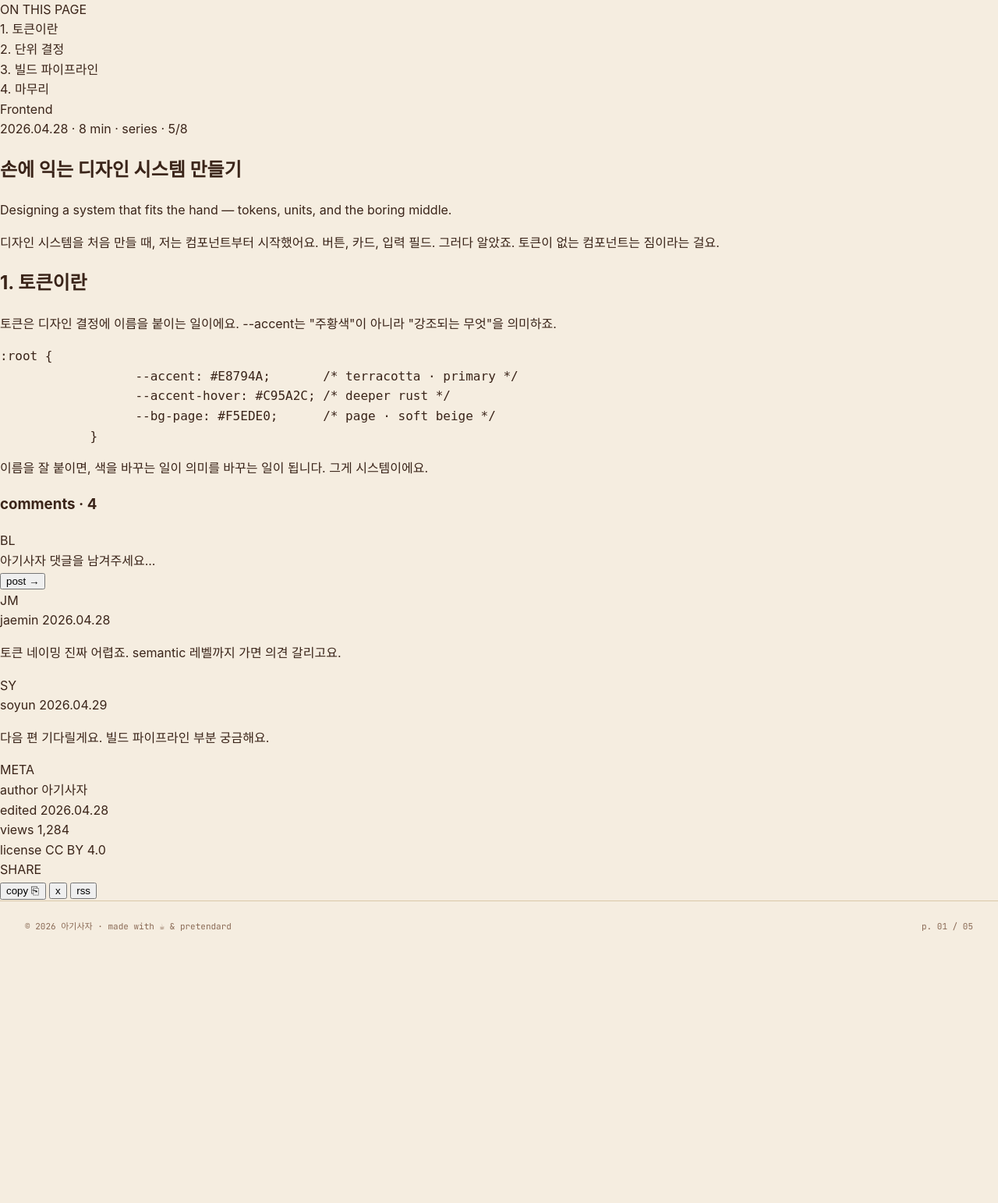
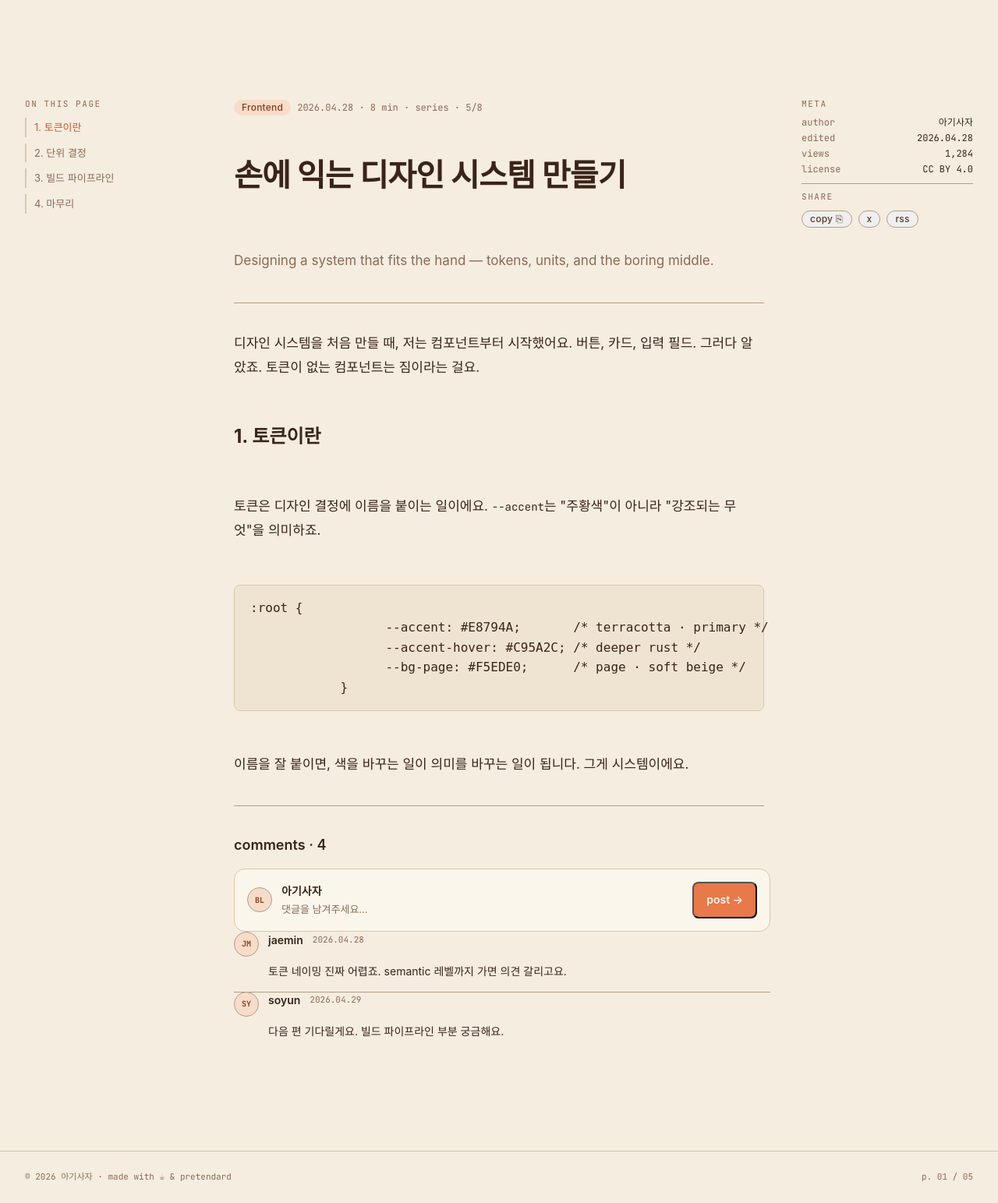
Before and after one commit to yoonjay06/FE_3rd_hw, a Django app: template likelion_blog/templates/blog/tech_detail.html in a window 1280 px wide. Shown: the part 76-1619 px from the top of the page at 78% size. Before the commit the page ends 1270 px from the top, so only its background shows below. Run offline with Django 5.2, Linux system fonts and the light colour scheme; the template is opened without the code that fills it, so the values that code supplies are empty; some web fonts are replaced.

Commit message:
Feat:3조 윤재원

```diff
--- a/likelion_blog/static/css/tech_detail.css
+++ b/likelion_blog/static/css/tech_detail.css
@@ -0,0 +1,539 @@
+.post-reading-view{
+    display: flex;
+    padding: 64px;
+    justify-content: center;
+    align-items: flex-start;
+    gap: 48px;
+    align-self: stretch;
+}
+
+.post-main{
+    display: flex;
+    padding: 64px;
+    justify-content: center;
+    align-items: flex-start;
+    gap: 48px;
+    align-self: stretch;
+}
+
+.toc-list{
+    display: flex;
+    width: 220px;
+    flex-direction: column;
+    align-items: flex-start;
+    gap: 12px;
+}
+
+.toc-title{
+    color: var(--beige-ink-3, #8A6A55);
+
+/* Mono/Eyebrow */
+    font-family: "JetBrains Mono";
+    font-size: 11px;
+    font-style: normal;
+    font-weight: 400;
+    line-height: 100%; /* 11px */
+    letter-spacing: 1.54px;
+}
+
+.toc-items{
+    display: flex;
+    flex-direction: column;
+    align-items: flex-start;
+    gap: 8px;
+    align-self: stretch;
+}
+
+.toc-item1{
+    display: flex;
+    padding: 2px 0 2px 10px;
+    align-items: flex-start;
+    border-left: 2px solid var(--beige-line-default, #D9C7A8);
+}
+
+.whatistoken{
+    color: var(--beige-accent-hover, #C95A2C);
+
+/* Body/Small Meta */
+    font-family: Inter;
+    font-size: 13px;
+    font-style: normal;
+    font-weight: 400;
+    line-height: 160%; /* 20.8px */
+}
+
+.toc-item{
+    display: flex;
+    padding: 2px 0 2px 10px;
+    align-items: flex-start;
+    border-left: 2px solid var(--beige-line-default, #D9C7A8);
+}
+
+.other-toc-items{
+    color: var(--beige-ink-3, #8A6A55);
+
+/* Body/Small Meta */
+    font-family: Inter;
+    font-size: 13px;
+    font-style: normal;
+    font-weight: 400;
+    line-height: 160%; /* 20.8px */
+}
+
+.post-article{
+    display: flex;
+    width: 680px;
+    flex-direction: column;
+    align-items: flex-start;
+    gap: 20px;
+}
+
+.meta-top{
+    display: flex;
+    align-items: center;
+    gap: 8px;
+}
+
+.chip1{
+    display: flex;
+    padding: 4px 10px;
+    align-items: flex-start;
+    gap: 4px;
+    border-radius: 999px;
+    background: var(--beige-accent-soft, #F8DCCA);
+}
+
+.chip-label1{
+    color: var(--beige-accent-ink, #8C3A19);
+
+/* Label/Chip */
+    font-family: Inter;
+    font-size: 12px;
+    font-style: normal;
+    font-weight: 500;
+    line-height: 100%; /* 12px */
+    letter-spacing: 0.24px;
+}
+
+.post-meta-text{
+    color: var(--beige-ink-3, #8A6A55);
+
+/* Mono/Meta */
+    font-family: "JetBrains Mono";
+    font-size: 12px;
+    font-style: normal;
+    font-weight: 400;
+    line-height: 100%; /* 12px */
+}
+
+.post-title{
+    align-self: stretch;
+    color: var(--beige-ink-1, #3A2419);
+
+/* Heading/H1 Article */
+    font-family: Inter;
+    font-size: 40px;
+    font-style: normal;
+    font-weight: 700;
+    line-height: 120%; /* 48px */
+    letter-spacing: -0.8px;
+}
+
+.post-subtitle{
+    align-self: stretch;
+    color: var(--beige-ink-3, #8A6A55);
+
+/* Body/Large */
+    font-family: Inter;
+    font-size: 17px;
+    font-style: normal;
+    font-weight: 400;
+    line-height: 185%; /* 31.45px */
+}
+
+.note-divider{
+    display: flex;
+    height: 0;
+    align-items: flex-start;
+    align-self: stretch;
+}
+
+.post-paragraph{
+    align-self: stretch;
+    color: var(--beige-ink-1, #3A2419);
+
+/* Body/Large */
+    font-family: Inter;
+    font-size: 17px;
+    font-style: normal;
+    font-weight: 400;
+    line-height: 185%; /* 31.45px */
+}
+
+.article-heading{
+    align-self: stretch;
+    color: var(--beige-ink-1, #3A2419);
+
+/* Heading/H2 Section */
+    font-family: Inter;
+    font-size: 24px;
+    font-style: normal;
+    font-weight: 700;
+    line-height: 135%; /* 32.4px */
+}
+
+.post-paragraph1{
+    align-self: stretch;
+    color: var(--beige-ink-1, #3A2419);
+    font-family: Inter;
+    font-size: 17px;
+    font-style: normal;
+    font-weight: 400;
+    line-height: 185%; /* 31.45px */
+
+}
+
+.english{
+    align-self: stretch;
+    color: var(--beige-ink-1, #3A2419);
+    font-family: "JetBrains Mono";
+    font-size: 14px;
+    font-style: normal;
+    font-weight: 400;
+    line-height: 185%;
+}
+
+.code-block{
+    display: flex;
+    padding: 16px 20px;
+    flex-direction: column;
+    align-items: flex-start;
+    align-self: stretch;
+    border-radius: 8px;
+    border: 1px solid var(--beige-line-default, #D9C7A8);
+    background: var(--beige-bg-sunken, #EFE4D2);
+
+}
+
+.codeblockkk{
+    align-self: stretch;
+    color: var(--beige-ink-1, #3A2419);
+
+/* Mono/Code */
+    font-family: "JetBrains Mono";
+    font-size: 14px;
+    font-style: normal;
+    font-weight: 400;
+    line-height: 170%; /* 23.8px */
+}
+
+.post-paragraph2{
+    align-self: stretch;
+    color: var(--beige-ink-1, #3A2419);
+
+/* Body/Large */
+    font-family: Inter;
+    font-size: 17px;
+    font-style: normal;
+    font-weight: 400;
+    line-height: 185%; /* 31.45px */
+}
+
+.comments-title{
+    color: var(--beige-ink-1, #3A2419);
+
+/* Heading/H5 */
+    font-family: Inter;
+    font-size: 18px;
+    font-style: normal;
+    font-weight: 600;
+    line-height: 140%; /* 25.2px */
+}
+
+.comment-editor{
+    display: flex;
+    padding: 16px;
+    align-items: center;
+    gap: 12px;
+    align-self: stretch;
+    border-radius: 14px;
+    border: 1px solid var(--beige-line-default, #D9C7A8);
+    background: var(--beige-bg-paper, #FBF6EC);
+}
+
+.avatar{
+    display: flex;
+    width: 32px;
+    height: 32px;
+    justify-content: center;
+    align-items: center;
+    border-radius: 999px;
+    border: 1px solid var(--beige-line-strong, #B59C82);
+    background: var(--beige-accent-soft, #F8DCCA);
+}
+
+.social-id{
+    color: var(--beige-accent-ink, #8C3A19);
+    font-family: "JetBrains Mono";
+    font-size: 10px;
+    font-style: normal;
+    font-weight: 700;
+    line-height: normal;
+}
+
+.comment-editor-text{
+    display: flex;
+    flex-direction: column;
+        align-items: flex-start;
+    gap: 2px;
+    flex: 1 0 0;
+}
+
+.comment-author{
+    width: 52px;
+    color: var(--beige-ink-1, #3A2419);
+
+/* Body/Small Bold */
+    font-family: Inter;
+    font-size: 14px;
+    font-style: normal;
+    font-weight: 600;
+    line-height: 160%; /* 22.4px */
+}
+
+.comment-placeholder{
+    width: 111px;
+    color: var(--beige-ink-3, #8A6A55);
+
+/* Body/Small Meta */
+    font-family: Inter;
+    font-size: 13px;
+    font-style: normal;
+    font-weight: 400;
+    line-height: 160%; /* 20.8px */
+}
+
+.comment-button{
+    display: flex;
+    padding: 10px 16px;
+    align-items: flex-start;
+    gap: 8px;
+    border-radius: 8px;
+    background: var(--beige-accent-default, #E8794A);
+}
+
+.post-btn{
+    color: var(--beige-bg-paper, #FBF6EC);
+
+/* Body/Small Bold */
+    font-family: Inter;
+    font-size: 14px;
+    font-style: normal;
+    font-weight: 600;
+    line-height: 160%; /* 22.4px */
+}
+
+.comment-body{
+    display: flex;
+    flex-direction: column;
+    align-items: flex-start;
+    gap: 4px;
+    flex: 1 0 0;
+}
+
+.comment-header{
+    display: flex;
+    align-items: center;
+    gap: 12px;
+}
+
+.comment-name{
+    color: var(--beige-ink-1, #3A2419);
+
+/* Body/Small Bold */
+    font-family: Inter;
+    font-size: 14px;
+    font-style: normal;
+    font-weight: 600;
+    line-height: 160%; /* 22.4px */
+}
+
+.comment-date{
+    color: var(--beige-ink-3, #8A6A55);
+
+/* Mono/Kbd */
+    font-family: "JetBrains Mono";
+    font-size: 11px;
+    font-style: normal;
+    font-weight: 400;
+    line-height: 100%; /* 11px */
+}
+
+.comment-text{
+    width: 383px;
+    color: var(--beige-ink-1, #3A2419);
+
+/* Body/Small */
+    font-family: Inter;
+    font-size: 14px;
+    font-style: normal;
+    font-weight: 400;
+    line-height: 160%; /* 22.4px */
+}
+
+.comment-item{
+    display: flex;
+    align-items: flex-start;
+    gap: 12px;
+    align-self: stretch;
+}
+
+.note-divider-between-comments{
+    display: flex;
+    width: 688px;
+    height: 0;
+    align-items: flex-start;
+}
+
+.line-comment{
+    width: 688px;
+    height: 1px;
+    background: var(--beige-line-strong, #B59C82);
+}
+
+.comment-editor{
+    display: flex;
+    padding: 16px;
+    align-items: center;
+    gap: 12px;
+    align-self: stretch;
+
+    border-radius: 14px;
+    border: 1px solid var(--beige-line-default, #D9C7A8);
+    background: var(--beige-bg-paper, #FBF6EC);
+}
+
+.meta-sidebar{
+    display: flex;
+    width: 220px;
+    flex-direction: column;
+    align-items: flex-start;
+    gap: 12px;
+}
+
+.meta-sidebar-title{
+    color: var(--beige-ink-3, #8A6A55);
+
+/* Mono/Eyebrow */
+    font-family: "JetBrains Mono";
+    font-size: 11px;
+    font-style: normal;
+    font-weight: 400;
+    line-height: 100%; /* 11px */
+    letter-spacing: 1.54px;
+}
+
+.meta-list{
+    display: flex;
+    flex-direction: column;
+    align-items: flex-start;
+    gap: 8px;
+    align-self: stretch;
+}
+
+.meta-row{
+    display: flex;
+    justify-content: space-between;
+    align-items: flex-start;
+    align-self: stretch;
+}
+
+.meta-key{
+    color: var(--beige-ink-3, #8A6A55);
+
+/* Mono/Meta */
+    font-family: "JetBrains Mono";
+    font-size: 12px;
+    font-style: normal;
+    font-weight: 400;
+    line-height: 100%; /* 12px */
+}
+
+.meta-value{
+    color: var(--beige-ink-1, #3A2419);
+
+/* Mono/Meta */
+    font-family: "JetBrains Mono";
+    font-size: 12px;
+    font-style: normal;
+    font-weight: 400;
+    line-height: 100%; /* 12px */
+}
+
+.note-divider-meta{
+    display: flex;
+    height: 0;
+    align-items: flex-start;
+    align-self: stretch;
+}
+
+.line-meta{
+    width: 220px;
+    height: 1px;
+    background: var(--beige-line-strong, #B59C82);
+}
+
+.note-divider{
+    display: flex;
+    height: 0;
+    align-items: flex-start;
+    align-self: stretch;
+}
+
+.line{
+    width: 680px;
+    height: 1px;
+    background: var(--beige-line-strong, #B59C82);
+}
+
+.share-title{
+    color: var(--beige-ink-3, #8A6A55);
+
+/* Mono/Eyebrow */
+    font-family: "JetBrains Mono";
+    font-size: 11px;
+    font-style: normal;
+    font-weight: 400;
+    line-height: 100%; /* 11px */
+    letter-spacing: 1.54px;
+}
+
+.share-group{
+    display: flex;
+    align-items: flex-start;
+    align-content: flex-start;
+    gap: 8px;
+    align-self: stretch;
+    flex-wrap: wrap;
+}
+
+.chip-share{
+    display: flex;
+    padding: 4px 10px;
+    align-items: flex-start;
+    gap: 4px;
+    border-radius: 999px;
+    border: 1px solid var(--beige-line-strong, #B59C82);
+}
+
+.chip-label{
+    color: var(--beige-ink-2, #5B3A28);
+
+/* Label/Chip */
+    font-family: Inter;
+    font-size: 12px;
+    font-style: normal;
+    font-weight: 500;
+    line-height: 100%; /* 12px */
+    letter-spacing: 0.24px;
+}
--- a/likelion_blog/templates/blog/tech_detail.html
+++ b/likelion_blog/templates/blog/tech_detail.html
@@ -15,28 +15,28 @@
             <span class = "toc-title">ON THIS PAGE</span>
 
             <div class = "toc-items">
-                <div class = "toc-item">
-                    <span>1. 토큰이란</span>
+                <div class = "toc-item1">
+                    <span class = "whatistoken">1. 토큰이란</span>
                 </div>
 
                 <div class = "toc-item">
-                    <span>2. 단위 결정</span>
+                    <span class = "other-toc-items">2. 단위 결정</span>
                 </div>
 
                 <div class = "toc-item">
-                    <span>3. 빌드 파이프라인</span>
+                    <span class = "other-toc-items">3. 빌드 파이프라인</span>
                 </div>
 
                 <div class = "toc-item">
-                    <span>4. 마무리</span>
+                    <span class = "other-toc-items">4. 마무리</span>
                 </div>
             </div>
         </aside>
 
         <article class = "post-article">
             <div class = "meta-top">
-                <div class = "chip">
-                    <span class = "chip-label">Frontend</span>
+                <div class = "chip1">
+                    <span class = "chip-label1">Frontend</span>
                 </div>
 
                 <span class = "post-meta-text">
@@ -64,17 +64,17 @@
                 1. 토큰이란
             </h2>
 
-            <p class = "post-paragraph">
-                토큰은 디자인 결정에 이름을 붙이는 일이에요. --accent는 "주황색"이 아니라 "강조되는 무엇"을 의미하죠.
+            <p class = "post-paragraph1">
+                토큰은 디자인 결정에 이름을 붙이는 일이에요. <span class ="english">--accent</span>는 "주황색"이 아니라 "강조되는 무엇"을 의미하죠.
             </p>
 
-            <pre class = "code-block"><code>:root {
+            <pre class = "code-block"><code class = "code-blockkk">:root {
                   --accent: #E8794A;       /* terracotta · primary */
                   --accent-hover: #C95A2C; /* deeper rust */
                   --bg-page: #F5EDE0;      /* page · soft beige */
             }</code></pre>
 
-            <p class = "post-paragraph">
+            <p class = "post-paragraph2">
                 이름을 잘 붙이면, 색을 바꾸는 일이 의미를 바꾸는 일이 됩니다. 그게 시스템이에요.
             </p>
 
@@ -89,7 +89,7 @@
 
                 <div class = "comment-editor">
                     <div class = "avatar">
-                        <span>BL</span>
+                        <span class = "social-id">BL</span>
                     </div>
 
                     <div class = "comment-editor-text">
@@ -98,13 +98,13 @@
                     </div>
 
                     <button class = "comment-button">
-                        post →
+                        <div class = "post-btn">post →</div>
                     </button>
                 </div>
 
                 <div class = "comment-item">
                     <div class = "avatar">
-                        <span>JM</span>
+                        <span class = "social-id">JM</span>
                     </div>
 
                     <div class = "comment-body">
@@ -120,12 +120,12 @@
                 </div>
 
                 <div class = "note-divider-between-comments">
-                    <div class = "line"></div>
+                    <div class = "line-comment"></div>
                 </div>
 
                 <div class = "comment-item">
                     <div class = "avatar">
-                        <span>SY</span>
+                        <span class = "social-id">SY</span>
                     </div>
 
                     <div class = "comment-body">
@@ -167,8 +167,8 @@
                 </div>
             </div>
 
-            <div class = "note-divider">
-                <div class = "line"></div>
+            <div class = "note-divider-meta">
+                <div class = "line-meta"></div>
             </div>
 
             <span class = "share-title">SHARE</span>
```
Also changed, not shown: likelion_blog/static/css/tech_list.css (+119 -0 lines), likelion_blog/templates/blog/home.html (+6 -3 lines), likelion_blog/templates/blog/tech_list.html (+16 -16 lines).
